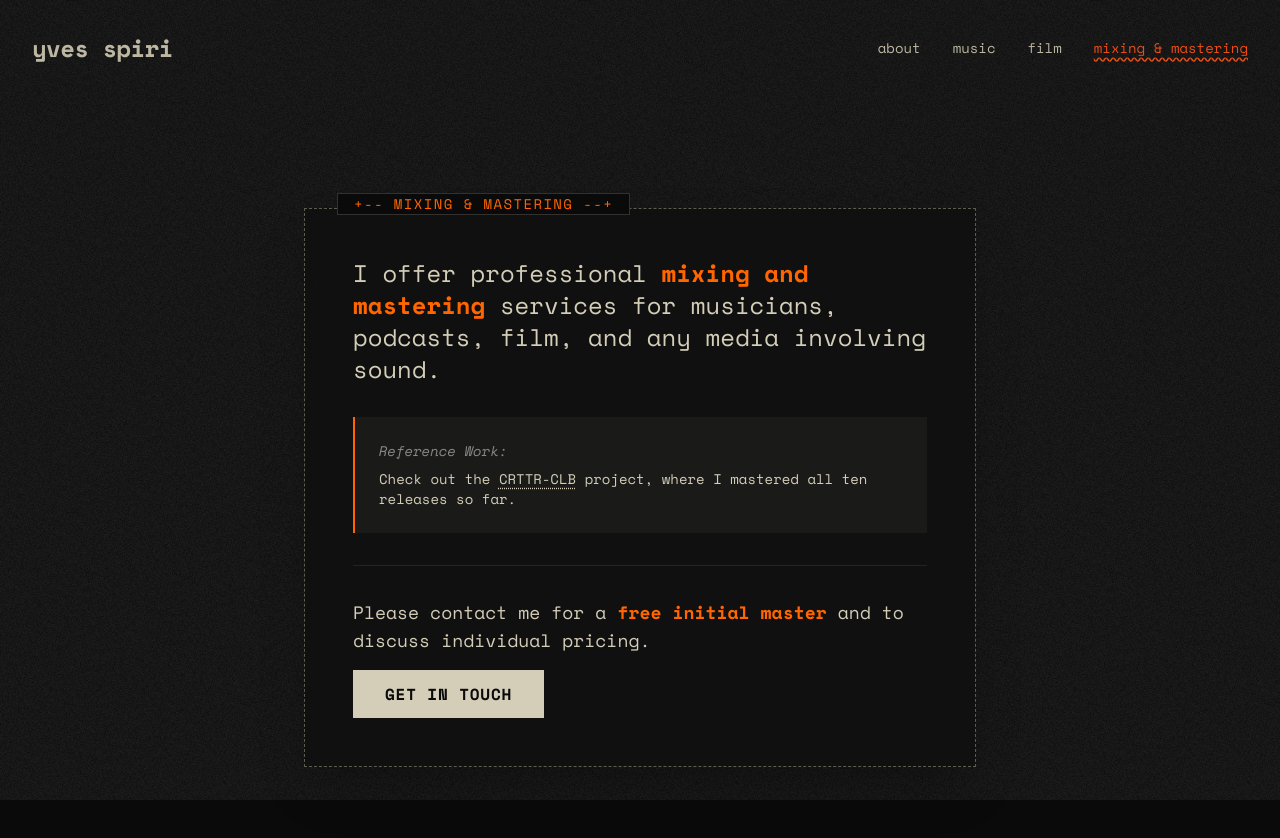
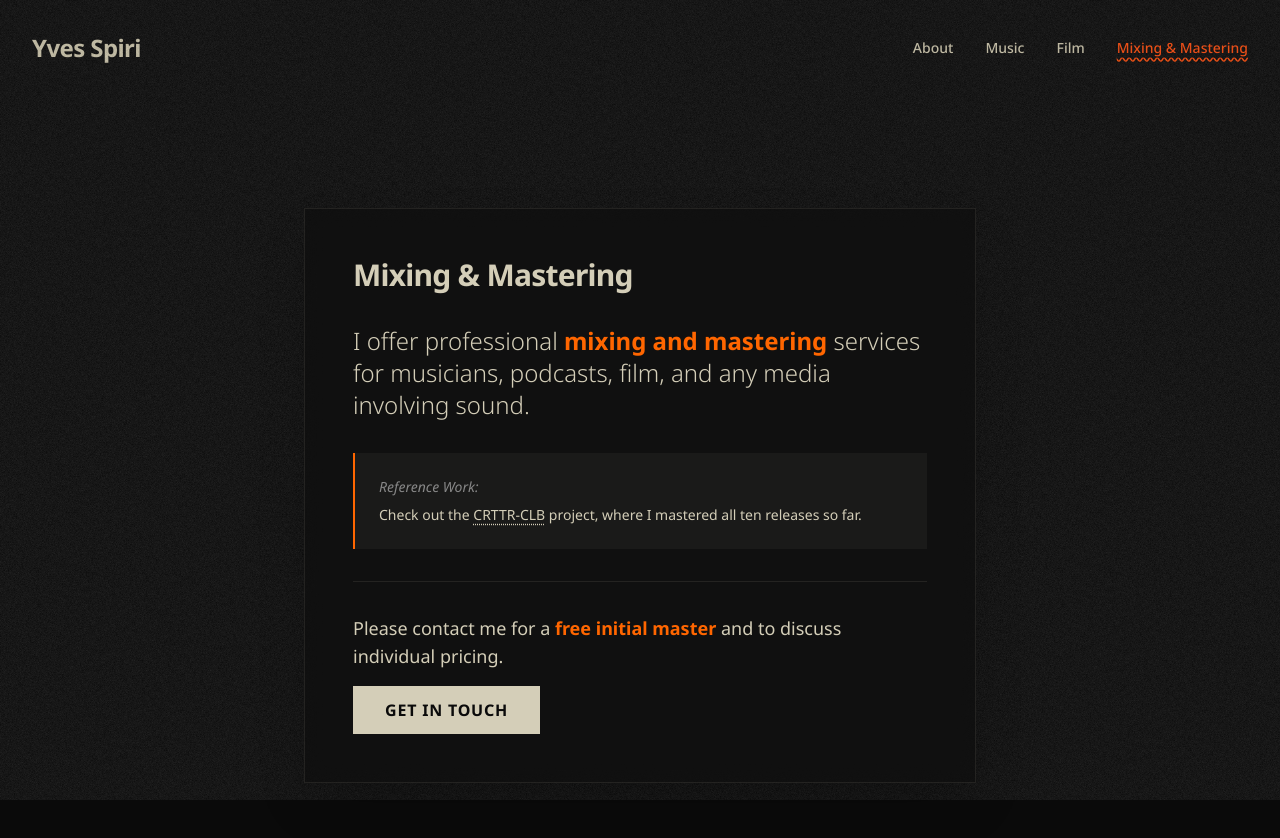
Before and after one commit to yotahhh/yotahhh.github.io, a React (Vite) app: page /#/mixing in a window 1280 px wide. Shown: the top 838 px of the page. Built offline with nearby package versions, Linux system fonts and the light colour scheme.

Commit message:
Design update: Noto Sans font, cleaner Mixing page, capitalized Home

```diff
--- a/index.html
+++ b/index.html
@@ -7,7 +7,7 @@
     <title>Yves Spiri</title>
     <link rel="preconnect" href="https://fonts.googleapis.com">
     <link rel="preconnect" href="https://fonts.gstatic.com" crossorigin>
-    <link href="https://fonts.googleapis.com/css2?family=Inter:wght@300;400;500;600&family=Space+Mono:ital,wght@0,400;0,700;1,400&display=swap" rel="stylesheet">
+    <link href="https://fonts.googleapis.com/css2?family=Noto+Sans:ital,wght@0,300;0,400;0,500;0,600;0,700;1,400&display=swap" rel="stylesheet">
   </head>
   <body>
     <div id="root"></div>
--- a/src/components/Navigation.jsx
+++ b/src/components/Navigation.jsx
@@ -15,22 +15,22 @@ const Navigation = () => {
   }, []);
 
   const links = [
-    { to: "/", label: "about" },
-    { to: "/music", label: "music" },
-    { to: "/film", label: "film" },
-    { to: "/mixing", label: "mixing & mastering" },
+    { to: "/", label: "About" },
+    { to: "/music", label: "Music" },
+    { to: "/film", label: "Film" },
+    { to: "/mixing", label: "Mixing & Mastering" },
   ];
 
   const toggleMenu = () => setIsOpen(!isOpen);
 
   return (
-    <nav className="fixed top-0 left-0 w-full z-50 p-6 md:p-8 flex justify-between items-center mix-blend-difference text-primary">
-      <NavLink to="/" className="text-xl md:text-2xl font-mono font-bold tracking-tight hover:text-[var(--hover-color)] transition-colors">
-        yves spiri
+    <nav className="fixed top-0 left-0 w-full z-50 p-6 md:p-8 flex justify-between items-center mix-blend-difference text-primary font-sans">
+      <NavLink to="/" className="text-xl md:text-2xl font-bold tracking-tight hover:text-[var(--hover-color)] transition-colors">
+        Yves Spiri
       </NavLink>
 
       {/* Desktop Menu */}
-      <div className="hidden md:flex gap-8 font-mono text-sm">
+      <div className="hidden md:flex gap-8 text-sm font-medium">
         {links.map((link) => (
           <NavLink
             key={link.to}
@@ -60,7 +60,7 @@ const Navigation = () => {
               to={link.to}
               onClick={() => setIsOpen(false)}
               className={({ isActive }) =>
-                `text-2xl font-mono transition-colors duration-200 hover:text-[var(--hover-color)] ${
+                `text-2xl font-bold transition-colors duration-200 hover:text-[var(--hover-color)] ${
                   isActive ? 'text-[var(--hover-color)]' : ''
                 }`
               }
--- a/src/pages/Film.jsx
+++ b/src/pages/Film.jsx
@@ -29,8 +29,8 @@ const Film = () => {
               />
             </div>
             <div className="p-8 space-y-4 bg-background">
-              <h3 className="text-2xl font-bold font-mono tracking-tighter text-white">{project.title}</h3>
-              <p className="font-mono text-zinc-400 text-sm leading-relaxed max-w-2xl">{project.description}</p>
+              <h3 className="text-2xl font-bold font-sans tracking-tighter text-white">{project.title}</h3>
+              <p className="font-sans text-zinc-400 text-sm leading-relaxed max-w-2xl">{project.description}</p>
             </div>
           </motion.div>
         ))}
--- a/src/pages/Home.jsx
+++ b/src/pages/Home.jsx
@@ -6,7 +6,7 @@ const Home = () => {
       initial={{ opacity: 0, y: 20 }}
       animate={{ opacity: 1, y: 0 }}
       transition={{ duration: 0.6 }}
-      className="container mx-auto px-6 py-24 md:py-32 max-w-4xl text-primary font-mono leading-relaxed"
+      className="container mx-auto px-6 py-24 md:py-32 max-w-4xl text-primary font-sans leading-relaxed"
     >
       <div className="flex flex-col md:flex-row gap-12 items-start">
         <div className="w-full md:w-1/3 relative group">
@@ -23,8 +23,8 @@ const Home = () => {
 
         <div className="w-full md:w-2/3 space-y-8 text-sm md:text-base">
           <h1 className="text-4xl md:text-6xl font-bold tracking-tighter mb-8">
-            hello,<br />
-            <span className="text-secondary/50">i'm yves.</span>
+            Hello,<br />
+            <span className="text-secondary/50">I'm Yves.</span>
           </h1>
 
           <p>
@@ -44,7 +44,7 @@ const Home = () => {
             Yves has been releasing music under the pseudonym "Yotah" and is always working on the next piece, learning as he goes.
           </p>
 
-          <div className="pt-8 border-t border-primary/10 grid grid-cols-1 sm:grid-cols-2 gap-4 text-xs tracking-wider uppercase">
+          <div className="pt-8 border-t border-primary/10 grid grid-cols-1 sm:grid-cols-2 gap-4 text-xs tracking-wider uppercase font-mono">
             <div>
               <span className="text-secondary block mb-1">Email</span>
               <a href="mailto:hi@yvesspiri.net" className="hover:text-[var(--hover-color)] transition-colors">hi@yvesspiri.net</a>
--- a/src/pages/Mixing.jsx
+++ b/src/pages/Mixing.jsx
@@ -2,18 +2,15 @@ import { motion } from 'framer-motion';
 
 const Mixing = () => {
   return (
-    <div className="container mx-auto px-6 py-32 max-w-5xl text-primary font-mono min-h-screen flex items-center justify-center">
+    <div className="container mx-auto px-6 py-32 max-w-5xl text-primary font-sans min-h-screen flex items-center justify-center">
       <motion.div
         initial={{ opacity: 0, scale: 0.95 }}
         animate={{ opacity: 1, scale: 1 }}
         transition={{ duration: 0.5 }}
-        className="relative border border-dashed border-primary/40 p-12 max-w-2xl w-full bg-background/50 backdrop-blur-md shadow-2xl"
+        className="relative border border-primary/10 p-12 max-w-2xl w-full bg-background/50 backdrop-blur-md shadow-2xl"
       >
-        <div className="absolute -top-4 left-8 bg-background px-4 font-mono text-sm tracking-widest text-[var(--hover-color)] border border-primary/20">
-          +-- MIXING & MASTERING --+
-        </div>
-
         <div className="space-y-8 text-center md:text-left">
+          <h2 className="text-3xl font-bold tracking-tight mb-4">Mixing & Mastering</h2>
           <p className="text-xl md:text-2xl leading-relaxed font-light">
             I offer professional <span className="font-bold text-[var(--hover-color)]">mixing and mastering</span> services for musicians, podcasts, film, and any media involving sound.
           </p>
@@ -31,9 +28,9 @@ const Mixing = () => {
             </p>
             <a
               href="mailto:hi@yvesspiri.net"
-              className="inline-block px-8 py-3 bg-primary text-background font-bold tracking-wider hover:bg-[var(--hover-color)] transition-colors duration-300"
+              className="inline-block px-8 py-3 bg-primary text-background font-bold tracking-wider hover:bg-[var(--hover-color)] transition-colors duration-300 font-mono uppercase"
             >
-              GET IN TOUCH
+              Get In Touch
             </a>
           </div>
         </div>
--- a/src/pages/Music.jsx
+++ b/src/pages/Music.jsx
@@ -36,7 +36,7 @@ const Music = () => {
                   className="w-full h-full object-cover transition-transform duration-700 group-hover:scale-110 opacity-80 group-hover:opacity-100"
                 />
                 <div className="absolute inset-0 bg-black/60 opacity-0 group-hover:opacity-100 transition-opacity duration-300 flex flex-col items-center justify-center text-center p-4 backdrop-blur-sm">
-                  <h3 className="text-xl font-bold font-mono tracking-tighter mb-2 text-white">{project.title}</h3>
+                  <h3 className="text-xl font-bold font-sans tracking-tighter mb-2 text-white">{project.title}</h3>
                   <span className="text-xs uppercase tracking-widest text-[var(--hover-color)] border border-[var(--hover-color)] px-2 py-1">View Project</span>
                 </div>
               </motion.div>
@@ -85,13 +85,13 @@ const Music = () => {
                   transition={{ delay: 0.3 }}
                   className="max-w-xl mx-auto space-y-8"
                 >
-                  <h2 className="text-4xl md:text-6xl font-bold font-mono tracking-tighter text-white mb-2 leading-none">
+                  <h2 className="text-4xl md:text-6xl font-bold font-sans tracking-tighter text-white mb-2 leading-none">
                     {activeProject.title}
                   </h2>
 
                   <div className="w-20 h-1 bg-[var(--hover-color)]" />
 
-                  <div className="prose prose-invert prose-sm md:prose-base font-mono text-zinc-400">
+                  <div className="prose prose-invert prose-sm md:prose-base font-sans text-zinc-400">
                     <p>{activeProject.description}</p>
                     {activeProject.extendedDescription && (
                       <p className="mt-4 text-sm italic border-l-2 border-white/10 pl-4">{activeProject.extendedDescription}</p>
@@ -123,7 +123,7 @@ const Music = () => {
                     </div>
                   )}
 
-                  <div className="grid grid-cols-2 gap-8 text-xs font-mono uppercase tracking-wider text-zinc-500 pt-8 border-t border-white/5">
+                  <div className="grid grid-cols-2 gap-8 text-xs font-sans uppercase tracking-wider text-zinc-500 pt-8 border-t border-white/5">
                     <div>
                        <span className="block mb-2 text-[var(--hover-color)]">Platform</span>
                        {activeProject.bandcampLink ? (
--- a/tailwind.config.js
+++ b/tailwind.config.js
@@ -13,8 +13,8 @@ export default {
         accent: '#ff00ff', // Will be dynamic later
       },
       fontFamily: {
-        mono: ['"Space Mono"', 'monospace'],
-        sans: ['Inter', 'sans-serif'],
+        mono: ['"Noto Sans"', 'sans-serif'], // Remapping mono to Noto Sans so I don't have to edit every file
+        sans: ['"Noto Sans"', 'sans-serif'],
       },
       animation: {
         'spin-slow': 'spin 8s linear infinite',
```
